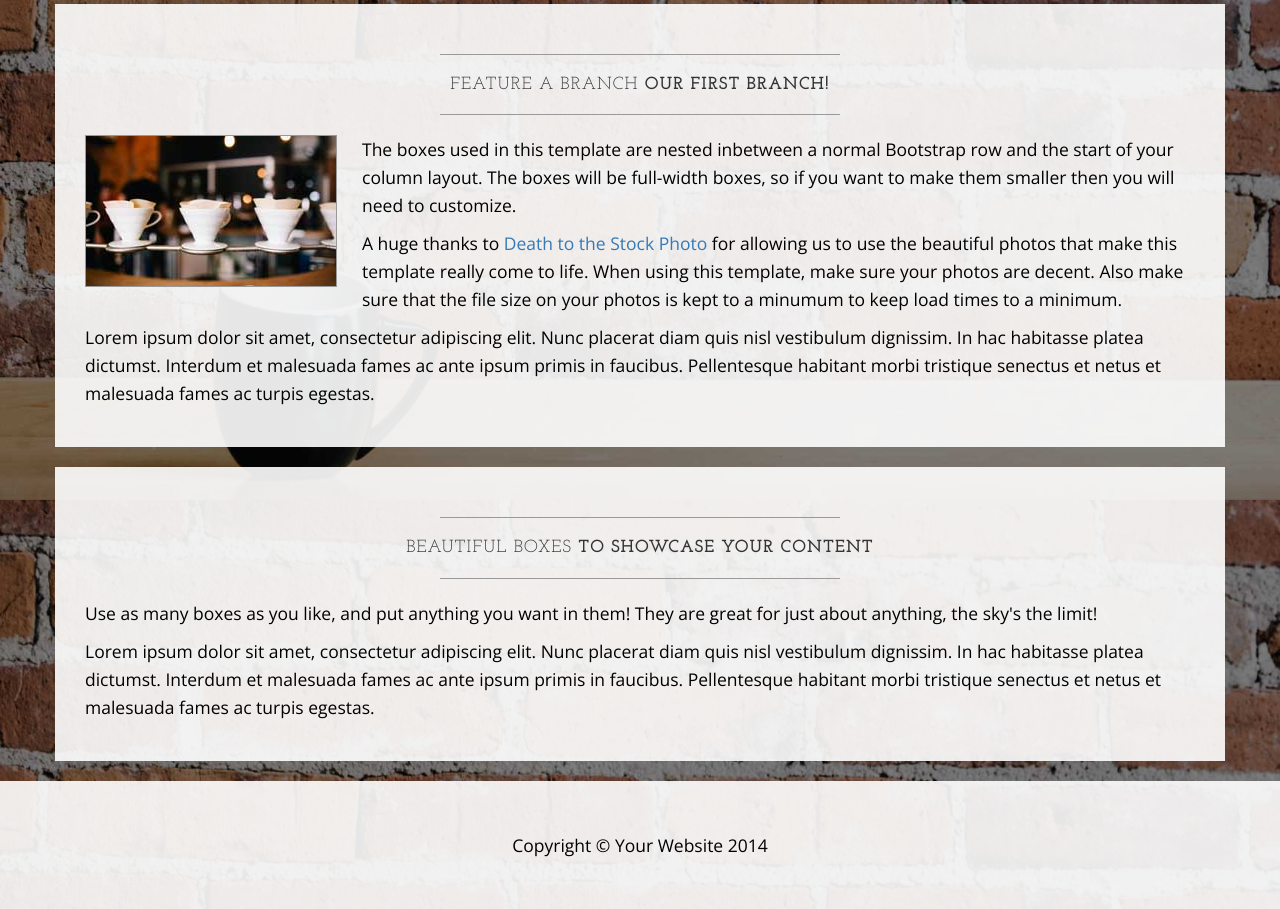
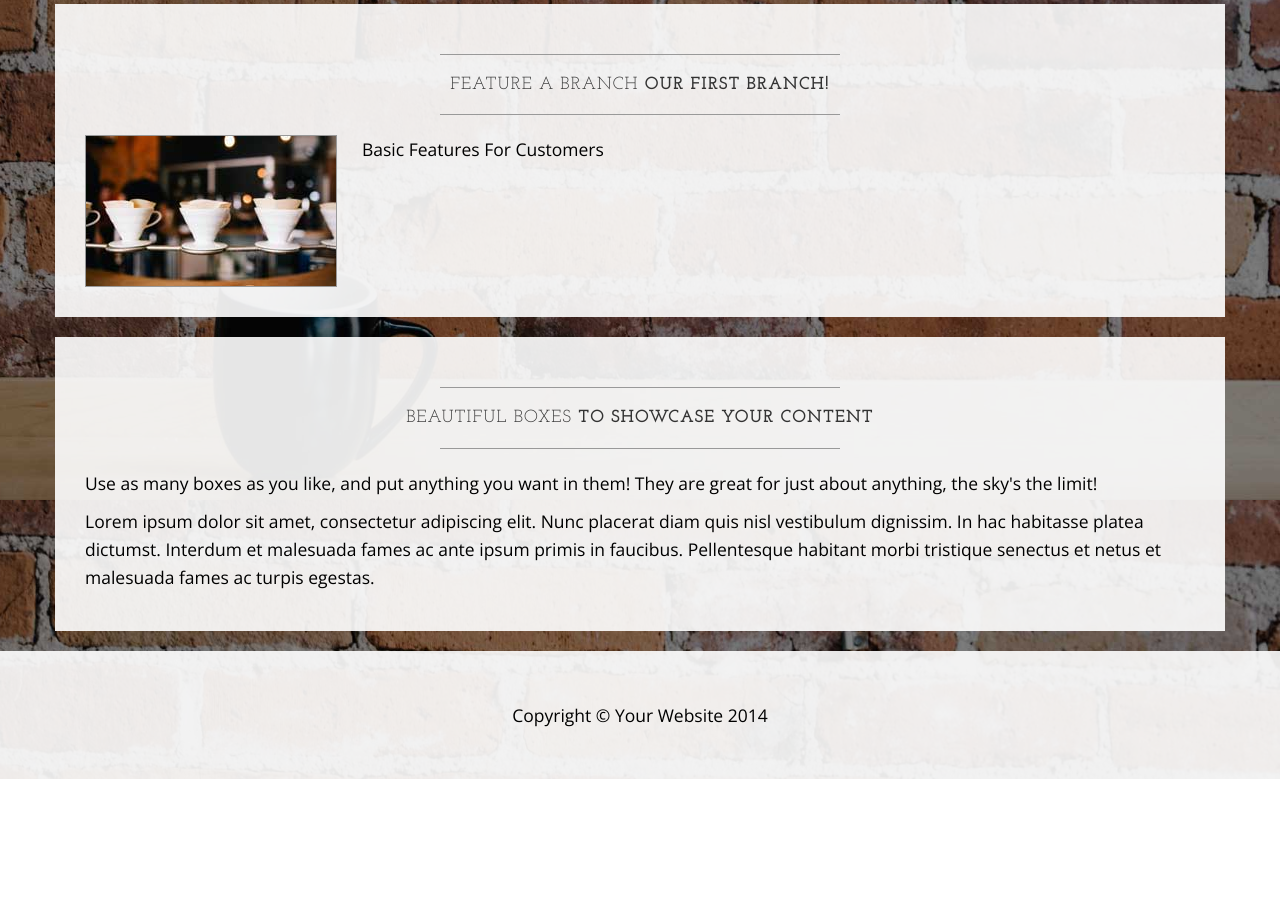
Before and after one commit to d00AK/Git.01.Kauress.Video.2015.Introduction.to.Git.SitePoint, a plain HTML site: page theme/index.html in a window 1280 px wide. Shown: the part 1100-2009 px from the top of the page. After the commit the page ends 1879 px from the top, so only its background shows below. Drawn offline with nearby package versions, Linux system fonts and the light colour scheme.

Commit message:
Eddited paragraph

```diff
--- a/theme/index.html
+++ b/theme/index.html
@@ -129,9 +129,7 @@
 					<hr>
 					<img class="img-responsive img-border img-left" src="img/intro-pic.jpg" alt="">
 					<hr class="visible-xs">
-					<p>The boxes used in this template are nested inbetween a normal Bootstrap row and the start of your column layout. The boxes will be full-width boxes, so if you want to make them smaller then you will need to customize.</p>
-					<p>A huge thanks to <a href="http://join.deathtothestockphoto.com/" target="_blank">Death to the Stock Photo</a> for allowing us to use the beautiful photos that make this template really come to life. When using this template, make sure your photos are decent. Also make sure that the file size on your photos is kept to a minumum to keep load times to a minimum.</p>
-					<p>Lorem ipsum dolor sit amet, consectetur adipiscing elit. Nunc placerat diam quis nisl vestibulum dignissim. In hac habitasse platea dictumst. Interdum et malesuada fames ac ante ipsum primis in faucibus. Pellentesque habitant morbi tristique senectus et netus et malesuada fames ac turpis egestas.</p>
+					<p>Basic Features For Customers</p>
 				</div>
 			</div>
 		</div>
```
